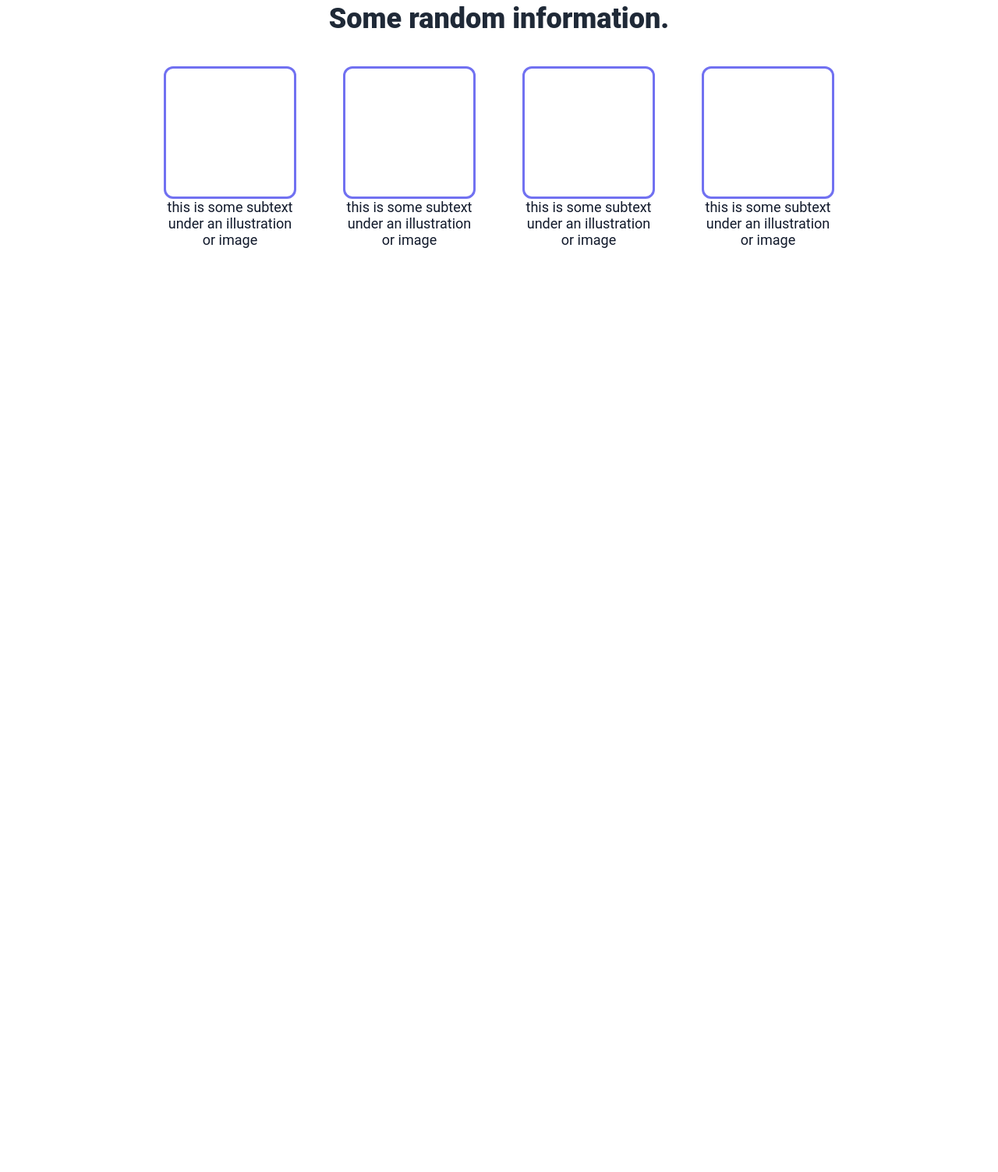
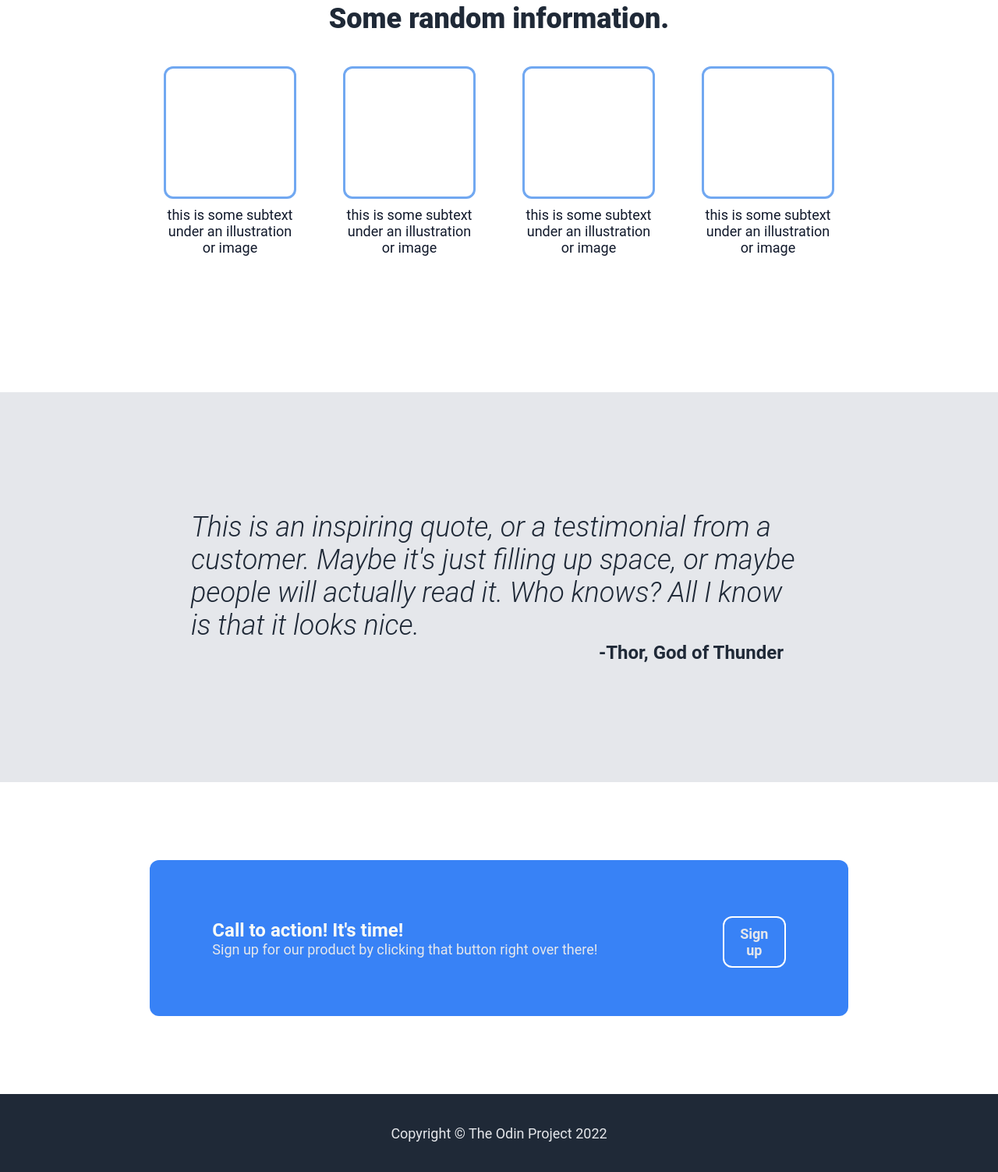
Before and after one commit to deprus/odin-landing, a plain HTML site: page index.html in a window 1280 px wide. Shown: the part 537-2040 px from the top of the page at 78% size. Before the commit the page ends 855 px from the top, so only its background shows below. Drawn offline with Linux system fonts and the light colour scheme.

Commit message:
Add quote, call to action, footer

```diff
--- a/index.html
+++ b/index.html
@@ -22,14 +22,14 @@
         <div class="text_section">
           <h1 class="text">This website is awesome</h1>
           <div class="subtext">This website has some subtext that goes here under the main title. It's a smaller font and the color is lower contrast</div>
-          <div class="button"><button class="button_header">Sign up</button></div>
+          <button class="button_header" type="button">Sign up</button>
         </div>
         <div class="image">this is a placeholder for image</div>
       </div>
     </div>
   </header>
   <main>
-    <div class="information">
+    <section class="information">
       <h2 class="information_title">Some random information.</h2>
       <div class="information_subsections">
         <div class="information_subsection">
@@ -49,7 +49,27 @@
           <div class="information_text">this is some subtext under an illustration or image</div>
         </div>
       </div>
-    </div>
+    </section>
+    <section class="quote_section">
+      <figure class="quote">
+        <blockquote>
+          <p>This is an inspiring quote, or a testimonial from a customer. Maybe it's just filling up space, or maybe people will actually read it. Who knows? All I know is that it looks nice.</p>
+        </blockquote>
+        <figcaption>-Thor, God of Thunder</figcaption>
+      </figure>
+    </section>
+    <section class="call_to_action">
+      <div class="call_to_action_container">
+        <div class="call_to_action_text">
+          <h3 class="call_to_action_title">Call to action! It's time!</h3>
+          <p class="call_to_action_subtext">Sign up for our product by clicking that button right over there!</p>
+        </div>
+        <button class="button_call_to_action" type="button">Sign up</button>
+      </div>
+    </section>
   </main>
+  <footer class="footer">
+    <p>Copyright © The Odin Project 2022</p>
+  </footer>
 </body>
 </html>
--- a/style.css
+++ b/style.css
@@ -6,7 +6,6 @@
 
 .header {
     background-color: #1F2937;
-    width: 100%;
     height: 500px;
     padding-top: 15px;
 }
@@ -73,6 +72,16 @@
     border-radius: 12px;
 }
 
+.button_header:hover {
+    background-color: #002ead;
+    transition: 0.7s;
+}
+
+.button_header:active {
+    background-color: #ffbf00;
+    transition: 0s;
+}
+
 .image {
     display: flex;
     justify-content: center;
@@ -83,6 +92,10 @@
     color: #E5E7EB;
     font-size: 18px;
     margin: 0;
+}
+
+.information {
+    height: 500px;
 }
 
 .information_title {
@@ -100,7 +113,7 @@
 
 .information_subsection {
     width: 170px;
-    height 100px;
+    height: 100px;
     color: #121a2c;
     font-size: 18px;
     text-align: center;
@@ -108,8 +121,98 @@
 }
 
 .image_information {
-    border: 3px solid rgb(113, 113, 241);
+    border: 3px solid rgb(113, 168, 241);
     width: 170px;
     height: 170px;
     border-radius: 12px;
 }
+
+.information_text {
+    margin-top: 10px;
+}
+
+.quote_section {
+    height: 500px;
+    background-color: #E5E7EB;
+    color: #1F2937;
+    font-size: 36px;
+    font-weight: 300;
+    font-style: italic;
+    display: flex;
+    flex-direction: column;
+    align-items: center;
+    justify-content: center;
+}
+
+.quote {
+    width: 790px;
+    margin: 0 auto;
+}
+
+figcaption {
+    font-style: normal;
+    font-weight: bold;
+    font-size: 24px;
+    text-align: end;
+    margin-right: 30px;
+}
+
+.call_to_action {
+    height: 400px;
+    display: flex;
+    align-items: center;
+    justify-content: center;
+}
+
+.call_to_action_container {
+    width: 70%;
+    height: 200px;
+    background-color: #3882F6;
+    border-radius: 12px;
+    display: flex;
+    justify-content: center;
+    align-items: center;
+}
+
+.call_to_action_title {
+    color: #F9FAF8;
+    font-size: 24px;
+    font-weight: bold;
+}
+
+.call_to_action_subtext {
+    color: #E5E7EB;
+    font-size: 18px;
+}
+
+.button_call_to_action {
+    background-color: #3882F6;
+    margin-top: 10px;
+    color: #E5E7EB;
+    font-size: 18px;
+    font-weight: bold;
+    width: 9%;
+    padding: 10px;
+    border: white 2px solid;
+    border-radius: 12px;
+}
+
+.button_call_to_action:hover {
+    background-color: #002ead;
+    transition: 0.7s;
+}
+
+.button_call_to_action:active {
+    background-color: #ffbf00;
+    transition: 0s;
+}
+
+.footer {
+    background-color: #1F2937;
+    height: 100px;
+    display: flex;
+    justify-content: center;
+    align-items: center;
+    color: #E5E7EB;
+    font-size: 18px;
+}
```
